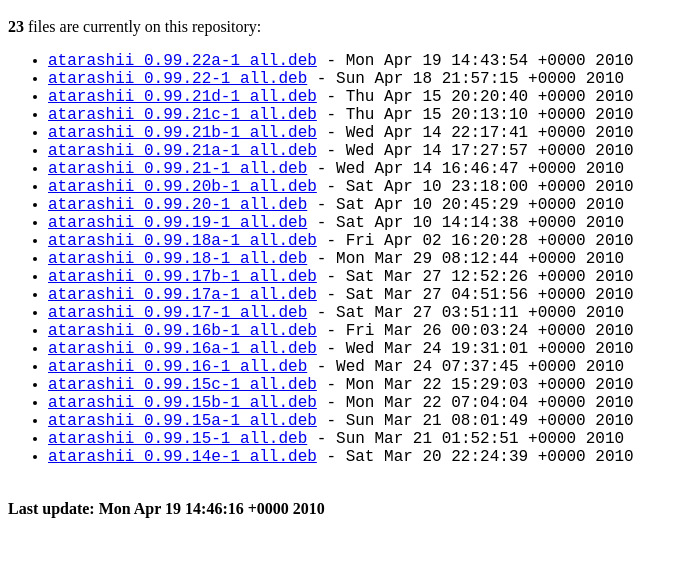
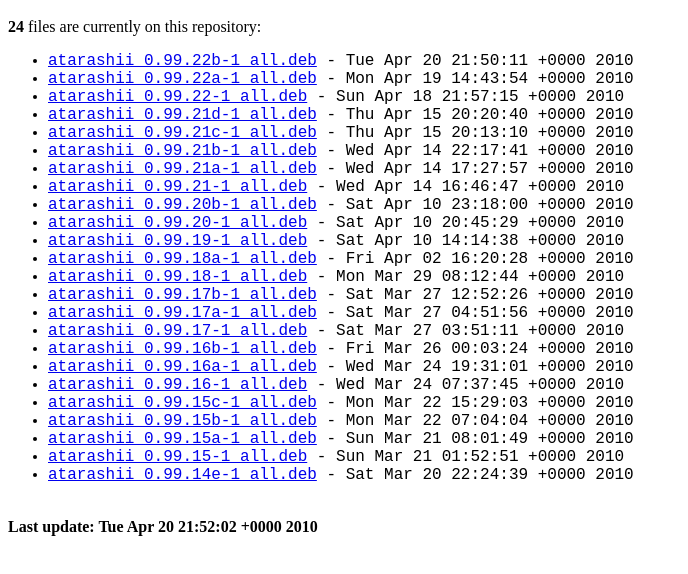
Before and after one commit to BonsaiDen/Atarashii, a plain HTML site: page index.html in a window 1280 px wide. Shown: the part 48-622 px from the top of the page, without its empty margins (0-688 px from the left). Drawn offline with Linux system fonts and the light colour scheme.

Commit message:
Add Version 0.99.22b.

```diff
--- a/index.html
+++ b/index.html
@@ -3,8 +3,9 @@ li {
     font-family: Courier New;
 }
 </style></head><body><h1>Debian Package Repository of Atarashii</h1>
-<b>23</b> files are currently on this repository:<br/>
+<b>24</b> files are currently on this repository:<br/>
 <ul>
+<li><a href="http://bonsaiden.github.com/Atarashii/atarashii_0.99.22b-1_all.deb">atarashii_0.99.22b-1_all.deb</a> - Tue Apr 20 21:50:11 +0000 2010</li>
 <li><a href="http://bonsaiden.github.com/Atarashii/atarashii_0.99.22a-1_all.deb">atarashii_0.99.22a-1_all.deb</a> - Mon Apr 19 14:43:54 +0000 2010</li>
 <li><a href="http://bonsaiden.github.com/Atarashii/atarashii_0.99.22-1_all.deb">atarashii_0.99.22-1_all.deb</a> - Sun Apr 18 21:57:15 +0000 2010</li>
 <li><a href="http://bonsaiden.github.com/Atarashii/atarashii_0.99.21d-1_all.deb">atarashii_0.99.21d-1_all.deb</a> - Thu Apr 15 20:20:40 +0000 2010</li>
@@ -31,4 +32,4 @@ li {
 
 </ul>
 <br/>
-<b>Last update: Mon Apr 19 14:46:16 +0000 2010</b></body></html>
+<b>Last update: Tue Apr 20 21:52:02 +0000 2010</b></body></html>
```
Also changed, not shown: 8 other files.
